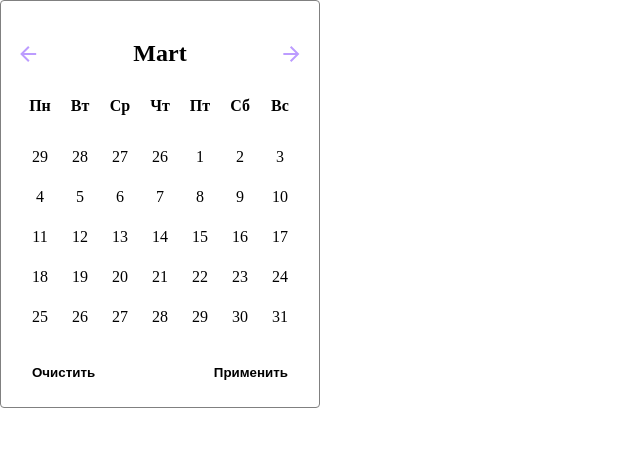
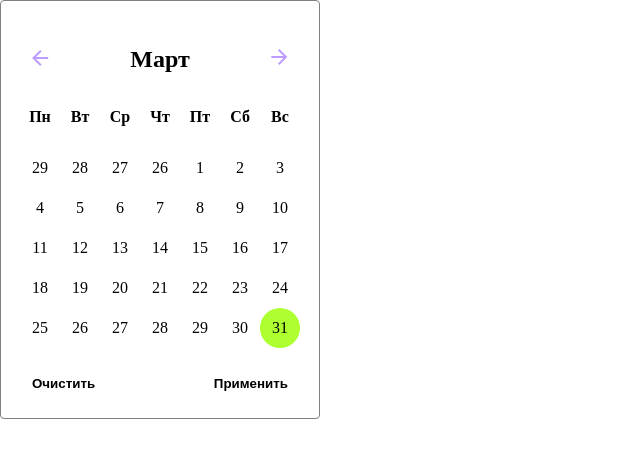
Before and after one commit to antonio63963/my_calendar_picker, a plain HTML site: page index.html in a window 1280 px wide. Shown: the whole page, without its empty margins (0-640 px from the left). Drawn offline with Linux system fonts and the light colour scheme.

Commit message:
added selected date style, change monthes

```diff
--- a/calendar.js
+++ b/calendar.js
@@ -1,7 +1,14 @@
+const monthForward = document.querySelector(".calendar__forward");
+const monthBack = document.querySelector(".calendar__back");
+const calendarTitle = document.querySelector(".calendar__title");
+
 const currentDate = new Date().getDate();
 let currentMonth = new Date().getMonth();
 let currentYear = new Date().getUTCFullYear();
-console.log(currentYear, currentMonth, currentDate)
+let selectedMonth = currentMonth;
+let selectedYear = currentYear;
+
+console.log(currentYear, currentMonth, currentDate);
 
 const monthes = [
   "Январь",
@@ -59,21 +66,45 @@ function getMonthDays(year, monthIndex) {
 function insertDates(year, month) {
   const datesRowElement = document.querySelector(".calendar__dates-row");
 
-  function createDateElement(date) {
+  function createDateElement(dateObject) {
     const dateContainer = document.createElement("div");
     dateContainer.classList.add("date-container");
     const dateBg = document.createElement("div");
     const dateValue = document.createElement("span");
-    dateValue.textContent = date.date;
+    dateValue.textContent = dateObject.date;
     dateBg.classList.add("date-container__bg");
+    if (
+      dateObject.year == currentYear &&
+      dateObject.monthIndex == currentMonth &&
+      dateObject.date == currentDate
+    ) {
+      dateBg.classList.add("date-container__current-date");
+    }
     dateBg.appendChild(dateValue);
     dateContainer.appendChild(dateBg);
     return dateContainer;
   }
 
+  datesRowElement.textContent = "";
   getMonthDays(year, month).forEach((date) => {
     datesRowElement.appendChild(createDateElement(date));
   });
+  calendarTitle.textContent = monthes[month];
 }
 
-insertDates(currentYear, currentMonth);
+// Handlers
+
+function onForwardMonth() {
+  selectedMonth++;
+  insertDates(selectedYear, selectedMonth);
+}
+function onBackMonth() {
+  if (selectedMonth == currentMonth) return;
+  selectedMonth--;
+  insertDates(selectedYear, selectedMonth);
+}
+
+monthForward.addEventListener("click", onForwardMonth);
+monthBack.addEventListener("click", onBackMonth);
+
+insertDates(selectedYear, selectedMonth);
--- a/index.html
+++ b/index.html
@@ -1,17 +1,23 @@
 <!DOCTYPE html>
 <html lang="en">
+
 <head>
   <meta charset="UTF-8">
   <meta name="viewport" content="width=device-width, initial-scale=1.0">
   <link rel="stylesheet" href="styles.css">
   <title>Calendar</title>
 </head>
+
 <body>
   <div class="calendar">
     <div class="calendar__top">
-      <img class="calendar__prew-month" src="assets/arrow_back.svg" alt="arrow_back">
+      <button class="text-button calendar__back">
+        <img class="calendar__prew-month" src="assets/arrow_back.svg" alt="arrow_back">
+      </button>
       <h2 class="calendar__title">Mart</h2>
-      <img class="calendar__next-month" src="assets/arrow_forward.svg" alt="arrow_forward">
+      <div class="text-button calendar__forward">
+        <img class="calendar__next-month" src="assets/arrow_forward.svg" alt="arrow_forward">
+      </div>
     </div>
     <div class="calendar__week">
       <div class="calendar__week_day">Пн</div>
@@ -31,4 +37,5 @@
   </div>
   <script src="calendar.js"></script>
 </body>
+
 </html>
--- a/styles.css
+++ b/styles.css
@@ -11,7 +11,6 @@ ul {
   padding: 19px;
   border: 1px solid gray;
   border-radius: 4px;
-
 }
 .calendar__top {
   /* grid-column: 1/8; */
@@ -49,14 +48,16 @@ ul {
   display: flex;
   align-items: center;
   justify-content: center;
+  transition: all 0.3s ease-in;
 }
 .date-container__bg:hover {
   background-color: lightgrey;
   color: white;
 }
-.date__value {
+.date-container__current-date {
+  background-color: greenyellow;
+}
 
-}
 .calendar__buttons-row {
   display: flex;
   justify-content: space-between;
```
